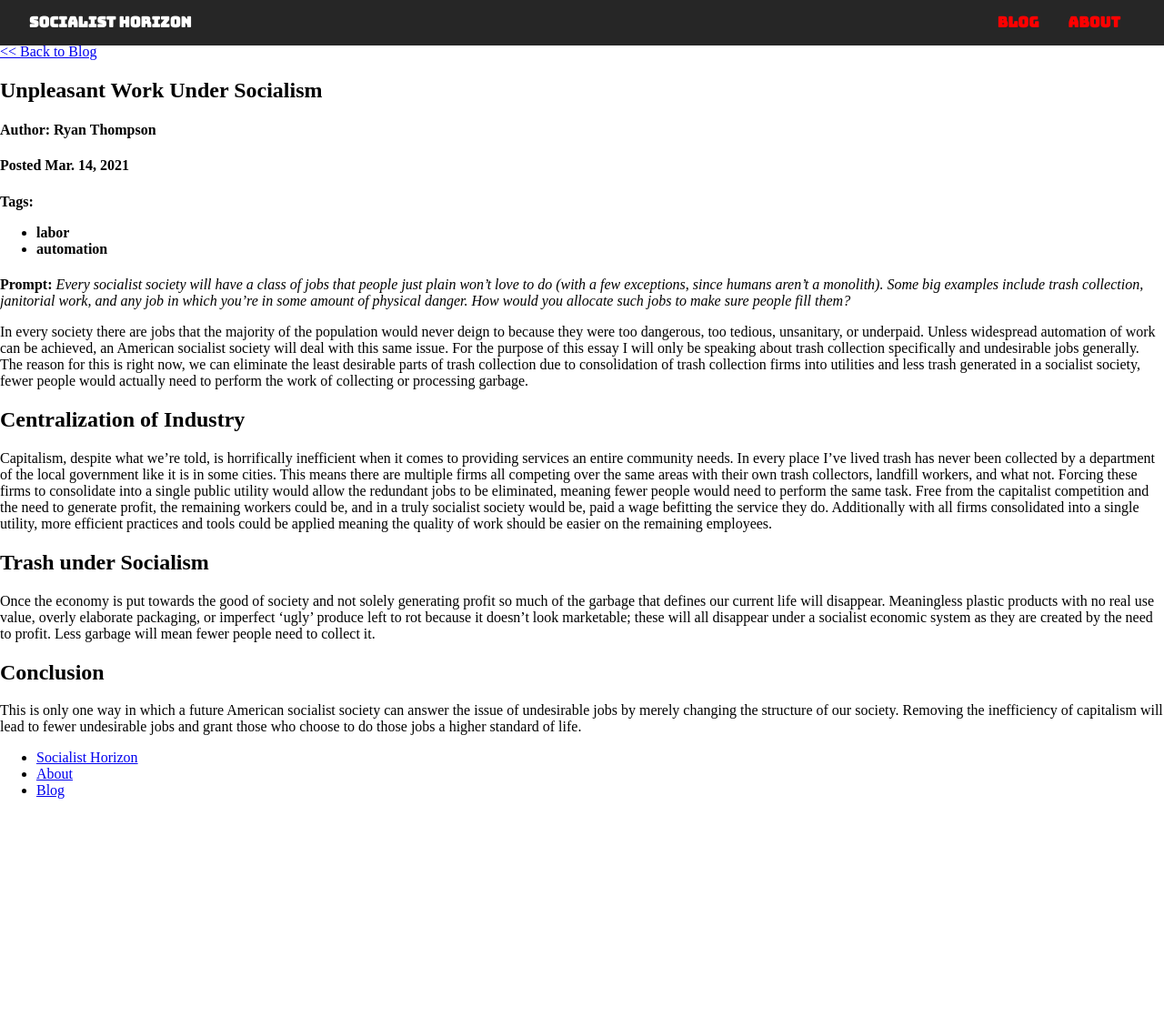
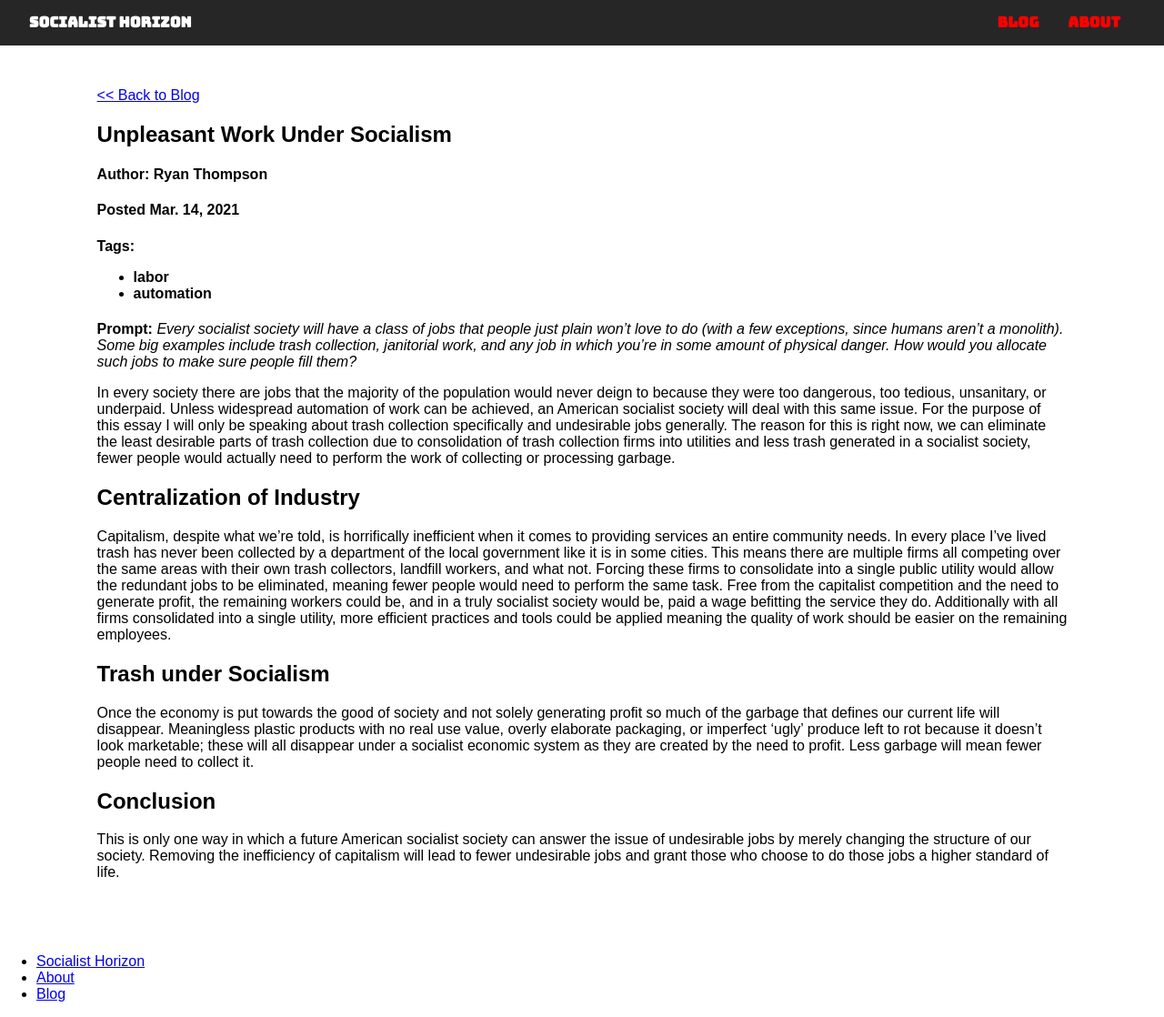
Before and after one commit to socialisthorizon/socialisthorizon.github.io, a Jekyll site: the page built from collections/_posts/2021-03-14-unpleasant-work-ryan.md, in a window 1280 px wide and 1118 px high. Shown: the whole window at 91% size. Built offline with Jekyll 4.4.1, drawn with Linux system fonts in a browser that asks for light colours; some web fonts are replaced.

Commit message:
Start setting up blog post styles

```diff
--- a/assets/css/_sass/_layouts/_default.scss
+++ b/assets/css/_sass/_layouts/_default.scss
@@ -1,4 +1,5 @@
 body {
 	margin: 0;
 	padding-top: 3em;
+	font-family: $proxima-nova;
 }
--- /dev/null
+++ b/assets/css/_sass/_layouts/_post.scss
@@ -0,0 +1,39 @@
+.post__metadata {
+	margin: 0 4.167%;
+	padding-top: 3em;
+	@media screen and (min-width: 425px) {
+		margin: 0 8.33%;
+	}
+}
+
+.post-meta__back {
+
+}
+
+.post-meta__title {
+
+}
+
+.blog-post__author {
+
+}
+
+.post-meta__date {
+
+}
+
+.post-meta__tags {
+
+}
+
+.post-meta__tag {
+
+}
+
+.post__content {
+	margin: 0 4.167%;
+	padding-bottom: 3em;
+	@media screen and (min-width: 425px) {
+		margin: 0 8.33%;
+	}
+}
--- a/assets/css/_sass/_vars/_fonts.scss
+++ b/assets/css/_sass/_vars/_fonts.scss
@@ -1,14 +1,9 @@
 /* Fonts */
 
 // Google:
-$poppins: 'Poppins', sans-serif;
-$montserrat: 'Montserrat', sans-serif;
-$manrope: 'Manrope', sans-serif;
-$roboto: 'Roboto', sans-serif;
+$bungee: 'Bungee', cursive;
+$nanum: 'Nanum Myeongjo', serif;
 
 // Adobe:
-$source-sans: source-sans-pro, sans-serif;
-$futura: futura-pt, sans-serif;
-$futura-bold: futura-pt-bold, sans-serif;
-$acier-bat-gris: acier-bat-gris, sans-serif;
-$acier-bat-solid: acier-bat-solid, sans-serif;;
+$proxima-nova: proxima-nova, sans-serif;
+$freight: freight-text-pro, serif;
--- a/assets/css/style.scss
+++ b/assets/css/style.scss
@@ -21,6 +21,7 @@
 
 // layouts:
 @import '_layouts/default';
+@import '_layouts/post';
 
 // nav:
 @import '_nav/top-menu';
```
Also changed, not shown: assets/css/_sass/_pages/_blog.scss (line endings or trailing spaces), pages/blog.html (line endings or trailing spaces), 1 other file.
